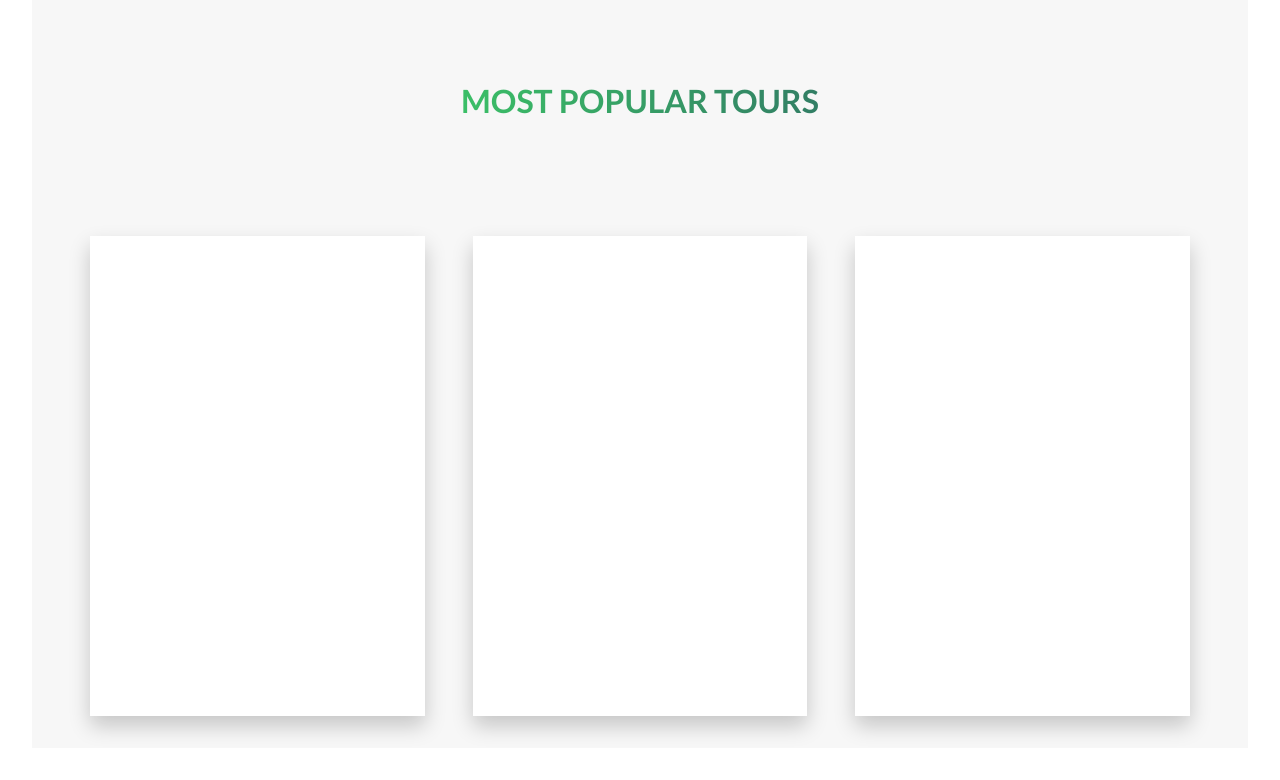
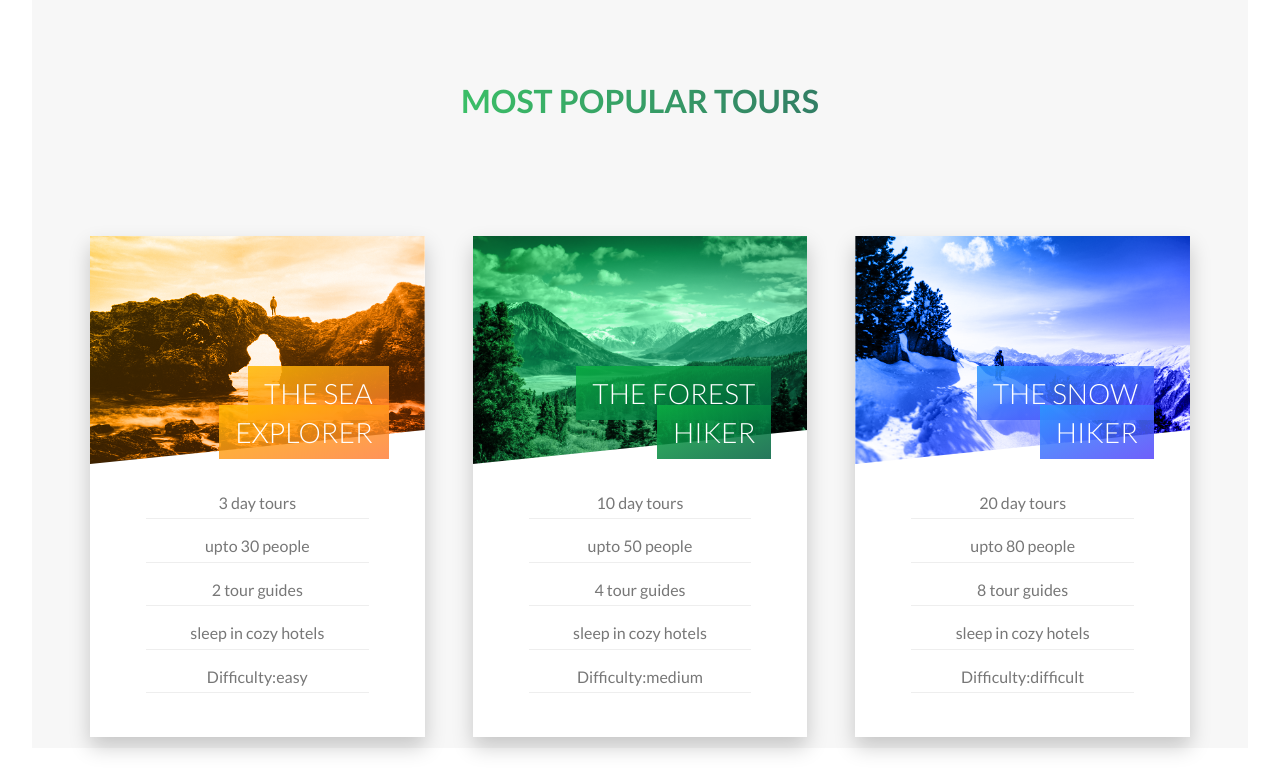
Before and after one commit to emmeiwhite/01.natours-2025, a website: page index.html in a window 1280 px wide. Shown: the part 2382-3162 px from the top of the page. Drawn offline with Linux system fonts and the light colour scheme.

Commit message:
natours-2.3 deployment settings

```diff
--- a/index.html
+++ b/index.html
@@ -166,19 +166,76 @@
         <div class="row col-1-of-3">
           <div class="col">
             <div class="card">
-              <div class="card__side card__side--front card__side--front-1">FRONT</div>
+              <!-- Front-Side -->
+              <div class="card__side card__side--front card__side--front-1">
+                <div class="card__picture card__picture--1"></div>
+
+                <h4 class="card__heading">
+                  <span class="card__heading-span card__heading-span--1">The Sea Explorer</span>
+                </h4>
+
+                <div class="card__details">
+                  <ul>
+                    <li>3 day tours</li>
+                    <li>upto 30 people</li>
+                    <li>2 tour guides</li>
+                    <li>sleep in cozy hotels</li>
+                    <li>Difficulty:easy</li>
+                  </ul>
+                </div>
+              </div>
+
+              <!-- Back-Side -->
               <div class="card__side card__side--back card__side--back-1">BACK</div>
             </div>
           </div>
+
           <div class="col">
             <div class="card">
-              <div class="card__side card__side--front card__side--front-2">FRONT</div>
+              <!-- Front-Side -->
+              <div class="card__side card__side--front card__side--front-2">
+                <div class="card__picture card__picture--2"></div>
+
+                <h4 class="card__heading">
+                  <span class="card__heading-span card__heading-span--2">The Forest Hiker</span>
+                </h4>
+                <div class="card__details">
+                  <ul>
+                    <li>10 day tours</li>
+                    <li>upto 50 people</li>
+                    <li>4 tour guides</li>
+                    <li>sleep in cozy hotels</li>
+                    <li>Difficulty:medium</li>
+                  </ul>
+                </div>
+              </div>
+
+              <!-- Back-Side -->
               <div class="card__side card__side--back card__side--back-2">BACK</div>
             </div>
           </div>
+
           <div class="col">
             <div class="card">
-              <div class="card__side card__side--front card__side--front-3">FRONT</div>
+              <!-- Front-Side -->
+              <div class="card__side card__side--front card__side--front-3">
+                <div class="card__picture card__picture--3"></div>
+
+                <h4 class="card__heading">
+                  <span class="card__heading-span card__heading-span--3">The Snow Hiker</span>
+                </h4>
+                <div class="card__details">
+                  <ul>
+                    <li>20 day tours</li>
+                    <li>upto 80 people</li>
+                    <li>8 tour guides</li>
+                    <li>sleep in cozy hotels</li>
+                    <li>Difficulty:difficult</li>
+                  </ul>
+                </div>
+              </div>
+
+              <!-- Back-Side -->
               <div class="card__side card__side--back card__side--back-3">BACK</div>
             </div>
           </div>
--- a/sass/main.scss
+++ b/sass/main.scss
@@ -389,6 +389,8 @@ $mediumOrange: #ff7730;
 $lightBlue: #2998ff;
 $mediumBlue: #5643fa;
 
+$colorGray2: #eee;
+
 .card {
   position: relative;
   transform-style: preserve-3d; // Retain 3D transformations
@@ -398,7 +400,7 @@ $mediumBlue: #5643fa;
     // background-color: orange;
     transition: transform 0.8s;
     cursor: pointer;
-    color: $white;
+    // color: $white;
     position: absolute;
     top: 0;
     left: 0;
@@ -429,11 +431,95 @@ $mediumBlue: #5643fa;
 
   &:hover &__side--front {
     transform: rotateY(180deg);
-    z-index: 1;
   }
 
   &:hover &__side--back {
     transform: rotateY(0);
-    z-index: 1;
+  }
+
+  // Card Front-side Styling
+
+  &__picture {
+    height: 14.25rem;
+    background-size: cover;
+    background-blend-mode: color;
+    clip-path: polygon(0 0, 100% 0, 100% 85%, 0 100%);
+
+    &--1 {
+      background-image: linear-gradient(to right bottom, $lightOrange, $mediumOrange),
+        url(../img/nat-5.jpg);
+    }
+
+    &--2 {
+      background-image: linear-gradient(to right bottom, $mediumGreen, $darkGreen),
+        url(../img/nat-6.jpg);
+    }
+
+    &--3 {
+      background-image: linear-gradient(to right bottom, $lightBlue, $mediumBlue),
+        url(../img/nat-7.jpg);
+    }
+  }
+
+  // Heading
+  &__heading {
+    display: inline-block;
+    position: absolute;
+    max-width: 75%;
+    font-size: 1.75rem;
+    padding: 0.625rem 1rem;
+    right: 1.25rem;
+    top: 8rem;
+    color: $white;
+    font-weight: 300;
+    text-transform: uppercase;
+    text-align: right;
+  }
+
+  &__heading-span {
+    padding: 0.625rem 1rem;
+    box-decoration-break: clone;
+    &--1 {
+      background-image: linear-gradient(
+        to right bottom,
+        rgba($lightOrange, 0.85),
+        rgba($mediumOrange, 0.8)
+      );
+    }
+
+    &--2 {
+      background-image: linear-gradient(
+        to right bottom,
+        rgba($mediumGreen, 0.85),
+        rgba($darkGreen, 0.85)
+      );
+    }
+
+    &--3 {
+      background-image: linear-gradient(
+        to right bottom,
+        rgba($lightBlue, 0.85),
+        rgba($mediumBlue, 0.85)
+      );
+    }
+  }
+
+  // List Items
+
+  &__details {
+    padding: 1.75rem;
+
+    ul {
+      list-style: none;
+      width: 80%;
+      margin: 0 auto;
+
+      li {
+        border-bottom: 1px solid $colorGray2;
+        text-align: center;
+        padding-bottom: 0.25rem;
+        margin-bottom: 1rem;
+      }
+    }
   }
 }
```
Also changed, not shown: css/style.css, 2 other files.
